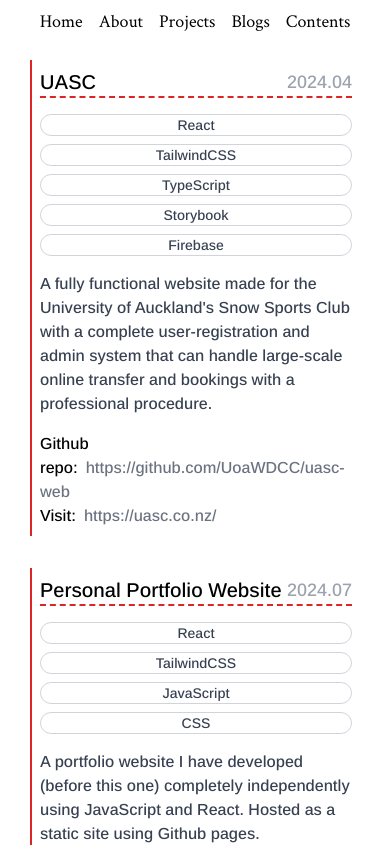
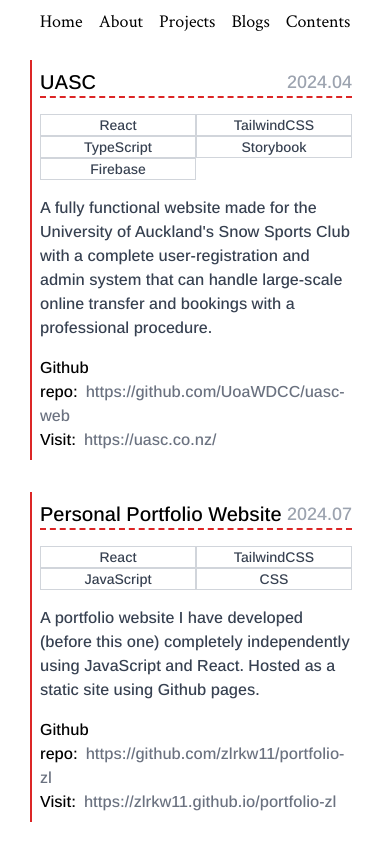
Before and after one commit to zlrkw11/zl-v2, a Next.js app: page /projects in a window 390 px wide. Shown: the top 845 px of the page. Built offline with nearby package versions, Linux system fonts and the light colour scheme.

Commit message:
mobile grid

```diff
--- a/app/projects/page.tsx
+++ b/app/projects/page.tsx
@@ -39,10 +39,10 @@ const Project = ({
         {name}
         <span className="ml-auto text-lg mt-auto text-gray-400">{time}</span>
       </h1>
-      <ul className="md:flex gap-2 md:m-2">
+      <ul className="md:flex md:gap-2 md:m-2 grid grid-cols-2 m-2">
         {tech.map((s, i) => (
           <li
-            className="border border-gray-300 text-sm rounded-full px-2 text-center md:m-0 m-2"
+            className="border border-gray-300 text-sm md:rounded-full col-span-1 px-2 text-center md:m-0"
             key={i}
           >
             {s}
```
